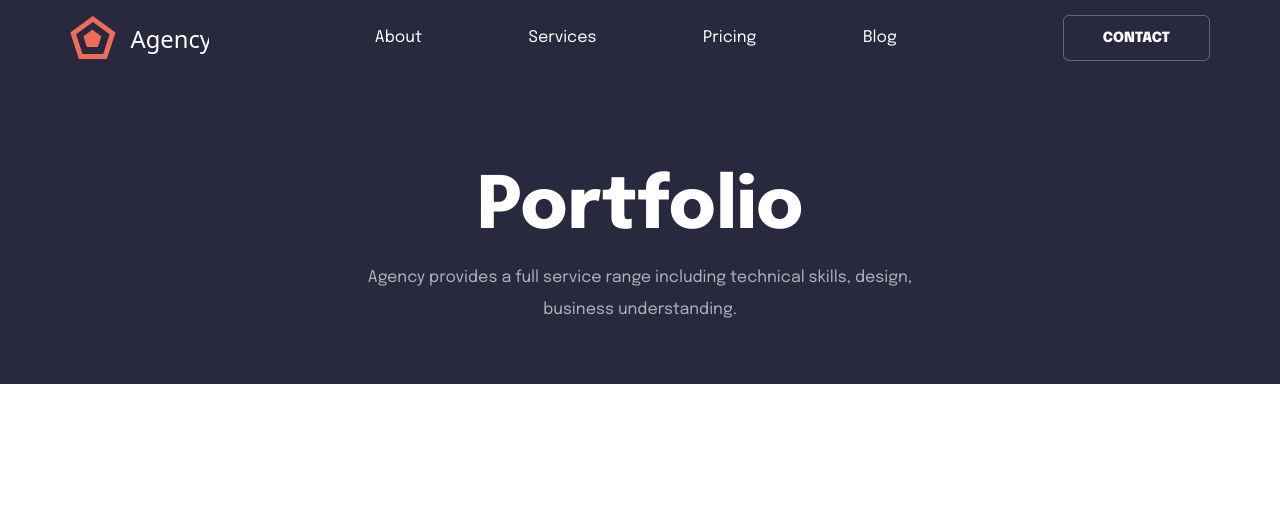
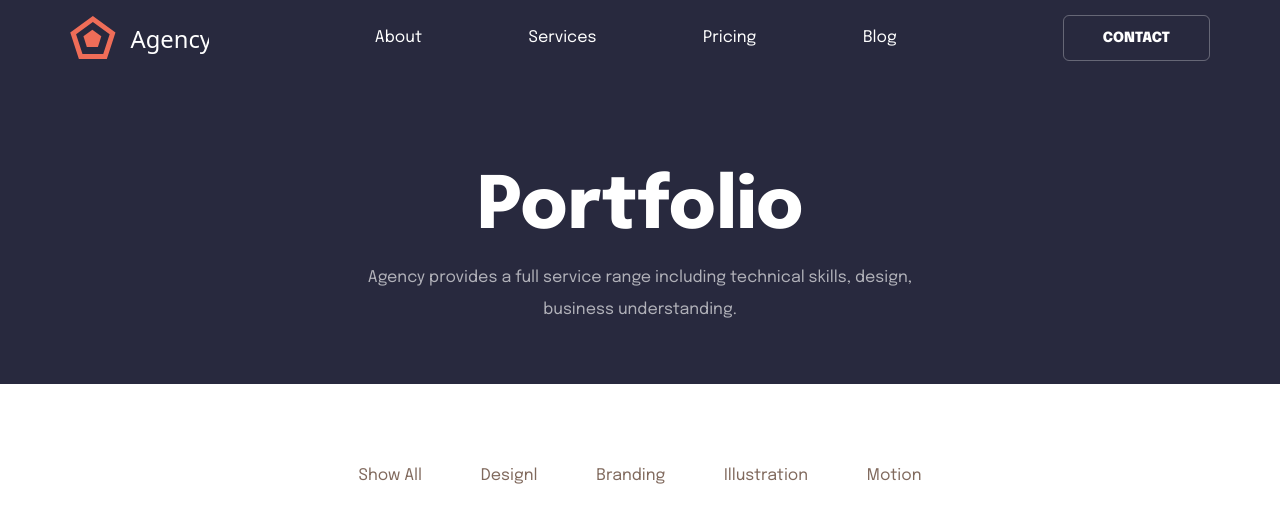
Before and after one commit to IgorBabikov/jupiter, a React (Create React App) app: page / in a window 1280 px wide. Shown: the top 522 px of the page. Built offline with nearby package versions, Linux system fonts and the light colour scheme.

Commit message:
added filters

```diff
--- a/src/App.js
+++ b/src/App.js
@@ -1,9 +1,11 @@
 import Header from "./components/header/Header";
+import Main from "./components/main/Main";
 
 function App() {
   return (
     <div className="app">
       <Header/>
+      <Main/>
     </div>
   );
 }
--- /dev/null
+++ b/src/components/filters/Filters.jsx
@@ -0,0 +1,21 @@
+import style from './filters.module.scss';
+
+const filters = [
+  { name: 'Show All', type: 'all' },
+  { name: 'Designl', type: 'design' },
+  { name: 'Branding', type: 'branding' },
+  { name: 'Illustration', type: 'illustration' },
+  { name: 'Motion', type: 'motion' },
+];
+
+function Filters() {
+  return (
+    <ul className={style.filters}>
+      {filters.map((item) => (
+        <li className={style.item} key={item.name}>{item.name}</li>
+      ))}
+    </ul>
+  );
+}
+
+export default Filters;
--- /dev/null
+++ b/src/components/filters/filters.module.scss
@@ -0,0 +1,17 @@
+@import '../../styles/vendor/mixins.scss';
+
+.filters {
+  max-width: 56.3rem;
+  width: 100%;
+  margin: 8rem auto 7.5rem;
+  @include d-flex;
+}
+
+.item {
+  cursor: pointer;
+  color: rgba(#391400, 64%);
+  transition: all 0.2s linear;
+  &:hover {
+   color: #391400;
+  }
+}
--- a/src/components/header/header.module.scss
+++ b/src/components/header/header.module.scss
@@ -27,6 +27,12 @@
 }
 
 .item {
+  a {
+    transition: all 0.2s linear;
+    &:hover {
+      color: #d3c3c3;
+    }
+  }
 }
 
 .btn {
@@ -39,6 +45,12 @@
   color: $white;
   border: 1px solid rgba($white, 29%);
   border-radius: 0.43em;
+  transition: all 0.2s linear;
+
+  &:hover {
+    background-color: #fff;
+    color: #000;
+  }
 }
 
 .content {
--- a/src/components/main/Main.jsx
+++ b/src/components/main/Main.jsx
@@ -1,11 +1,14 @@
-import React from 'react'
+import React from 'react';
+import Filters from '../filters/Filters';
 
 function Main() {
   return (
-    <div>
-
+    <div className="main">
+      <div className="container">
+        <Filters />
+      </div>
     </div>
-  )
+  );
 }
 
-export default Main
+export default Main;
```
